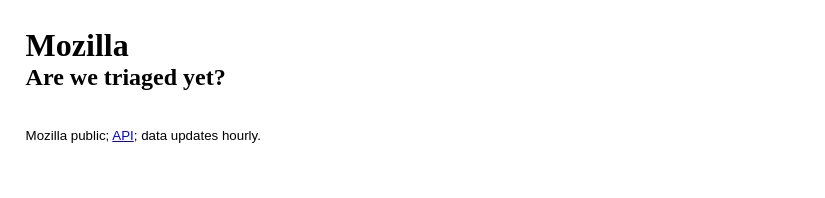
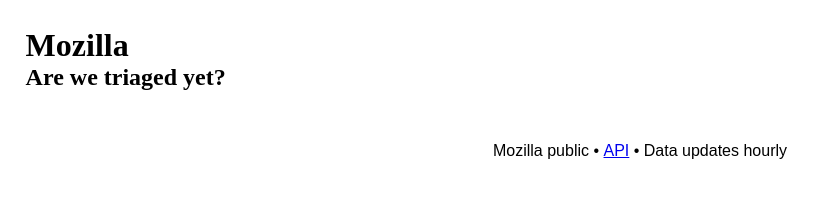
Before and after one commit to mozilla/are-we-triaged-yet, a website: page views/index.html in a window 1280 px wide. Shown: the whole page, without its empty margins (0-825 px from the left). Drawn offline with Linux system fonts and the light colour scheme; no server answers; a web font is replaced by a local one.

Commit message:
Changes to footer

```diff
--- a/public/style.css
+++ b/public/style.css
@@ -22,6 +22,27 @@
   font-family: 'Zilla Slab', serif;
   font-weight: 600;
   align-self: center;
+}
+
+
+ul {
+  margin: 0px;
+  padding: 0px;
+  text-align: center;
+}
+
+li {
+  list-style-type: none;
+  text-align: center;
+  display: inline;
+}
+
+li::after {
+  content: ' • ';
+}
+
+li:last-of-type::after {
+  content: none
 }
 
 main {
@@ -52,7 +73,6 @@
   text-align: right;
 }
 
-
 body.single-report main {
   grid-template-columns: 1fr;
 }
@@ -80,26 +100,6 @@
   font-size: small;
 }
 
-thead ul {
-  margin: 0px;
-  padding: 0px;
-  text-align: center;
-}
-
-thead li {
-  list-style-type: none;
-  text-align: center;
-  display: inline;
-}
-
-thead li::after {
-  content: ' • ';
-}
-
-thead li:last-of-type::after {
-  content: none
-}
-
 tbody tr:first-of-type td {
   border-top: solid 1px black;
 }
@@ -117,3 +117,8 @@
   background-color: grey;
   color: white;
 }
+
+footer {
+  margin-top: 4vh;
+  margin-bottom: 2vh;
+}
--- a/server.js
+++ b/server.js
@@ -20,7 +20,7 @@
   });
 }
 
-var timeout = setInterval(update, hourly);
+var timeout = setTimeout(update, hourly);
 
 // get first set of data
 update();
--- a/views/index.html
+++ b/views/index.html
@@ -27,9 +27,12 @@
     </main>
 
     <footer>
-      <p>
-        <small>Mozilla public; <a href="/data">API</a>; data updates hourly.</small>
-      </p>
+      <ul>
+        <li>Mozilla public</li>
+        <li><a href="/data">API</a></li>
+        <li>Data updates hourly</li>
+      </ul>
+
     </footer>
 
     <!-- Your web-app is https, so your scripts need to be too -->
```
